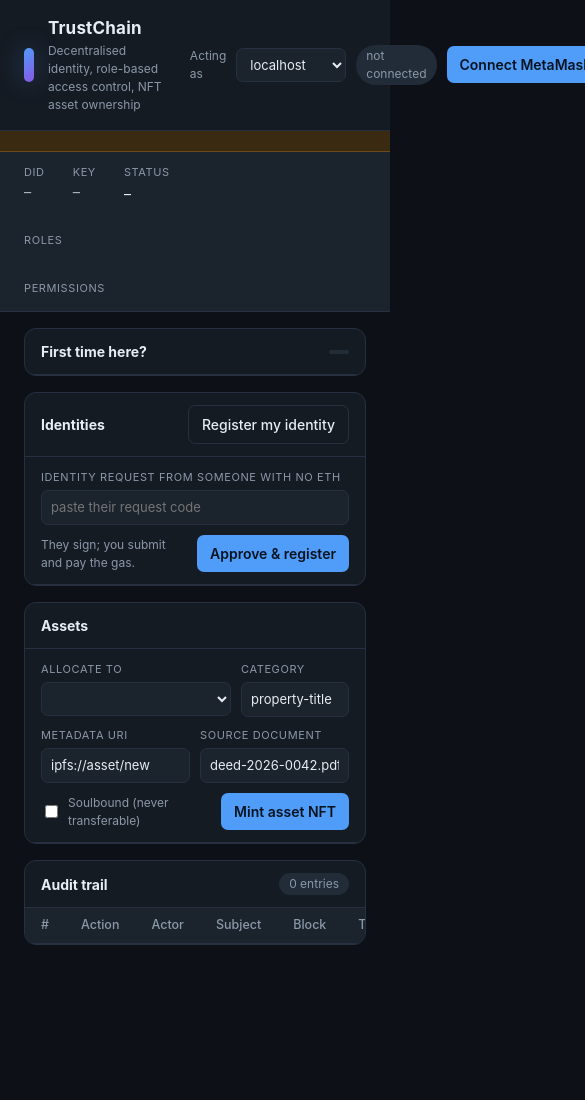
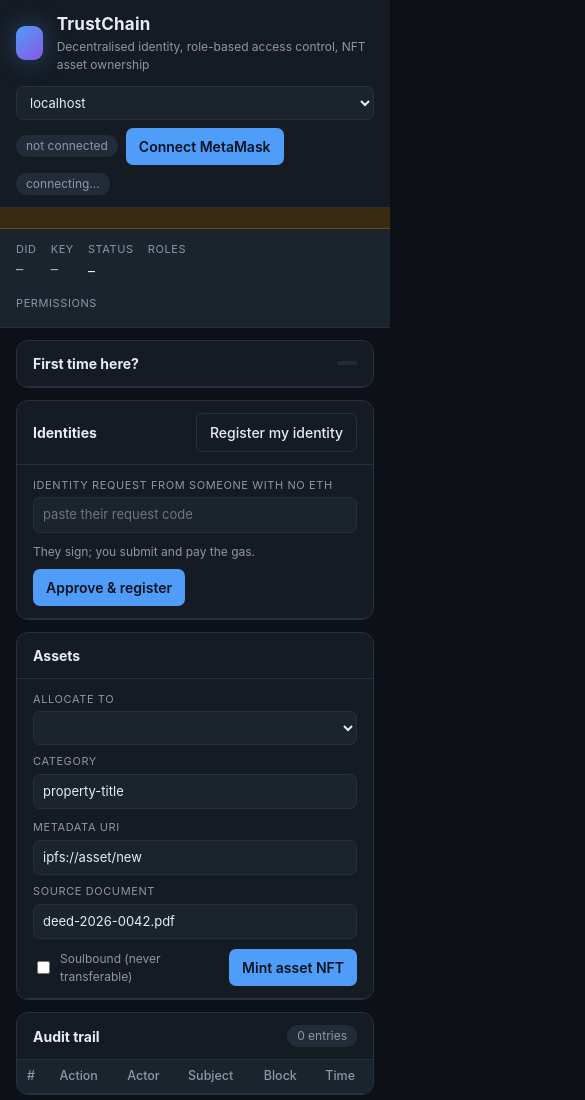
Before and after one commit to Msathwiksai/trustchain, a website: page web/index.html in a window 390 px wide. Shown: the top 1100 px of the page, 585 px wide, since content can reach past the window. Before the commit the page ends 985 px from the top, so only its background shows below. Drawn offline with Linux system fonts and the light colour scheme; no server answers.

Commit message:
Make the console usable on a phone
A grid item defaults to min-width:auto, so the audit table pushed the whole
column past the viewport instead of scrolling inside its own container - the
page scrolled sideways on a 375px screen and the header controls ran off the
edge. The table is contained now and the small-screen rules stack the header,
the mint form and each row's controls.

Verified at 375x812 against the live deployment: no horizontal scroll, and the
five identities, four assets and sixteen audit entries all render.

```diff
--- a/web/styles.css
+++ b/web/styles.css
@@ -98,6 +98,7 @@ main {
 .panel {
   background: var(--panel); border: 1px solid var(--line); border-radius: 12px;
   display: flex; flex-direction: column; overflow: hidden;
+  min-width: 0;
 }
 .panel > header {
   display: flex; align-items: center; justify-content: space-between; gap: 12px;
@@ -126,7 +127,7 @@ main {
 
 /* ------------------------------------------------------------------- table */
 
-.table-wrap { overflow-x: auto; max-height: 340px; overflow-y: auto; }
+.table-wrap { overflow-x: auto; max-height: 340px; overflow-y: auto; max-width: 100%; }
 table { width: 100%; border-collapse: collapse; font-size: 12.5px; }
 th {
   position: sticky; top: 0; background: var(--panel-2); text-align: left;
@@ -213,3 +214,32 @@ ol.onboard label.named span { font-size: 11px; text-transform: uppercase; letter
 
 .pill-wait { background: #3a2a12; color: #f3c46b; }
 .chip.wait { background: #3a2a12; border-color: #6b4a17; color: #f3c46b; }
+
+/* --------------------------------------------------------------- small screens */
+
+@media (max-width: 620px) {
+  body { overflow-x: hidden; }
+
+  .topbar { flex-wrap: wrap; gap: 12px; padding: 12px 16px; }
+  .actor { flex-wrap: wrap; gap: 8px; width: 100%; }
+  .actor label { display: none; }
+
+  .identity-bar { gap: 14px; padding: 12px 16px; }
+  .field .v.mono { word-break: break-all; }
+
+  main { padding: 12px 16px 32px; gap: 12px; }
+  .mismatch { padding: 10px 16px; }
+  .onboarding { margin: 12px 16px 0; }
+
+  .form .row { flex-direction: column; gap: 8px; }
+  .form .row.bottom { flex-direction: row; flex-wrap: wrap; }
+
+  .item .actions { gap: 8px; }
+  .item .actions select,
+  .item .actions input { width: 100%; min-width: 0; flex: 1 1 140px; }
+
+  ol.onboard li { grid-template-columns: 22px minmax(0, 1fr); gap: 10px; padding: 12px 14px; }
+  ol.onboard label.named { max-width: 100%; }
+
+  th, td { padding: 7px 10px; }
+}
```
